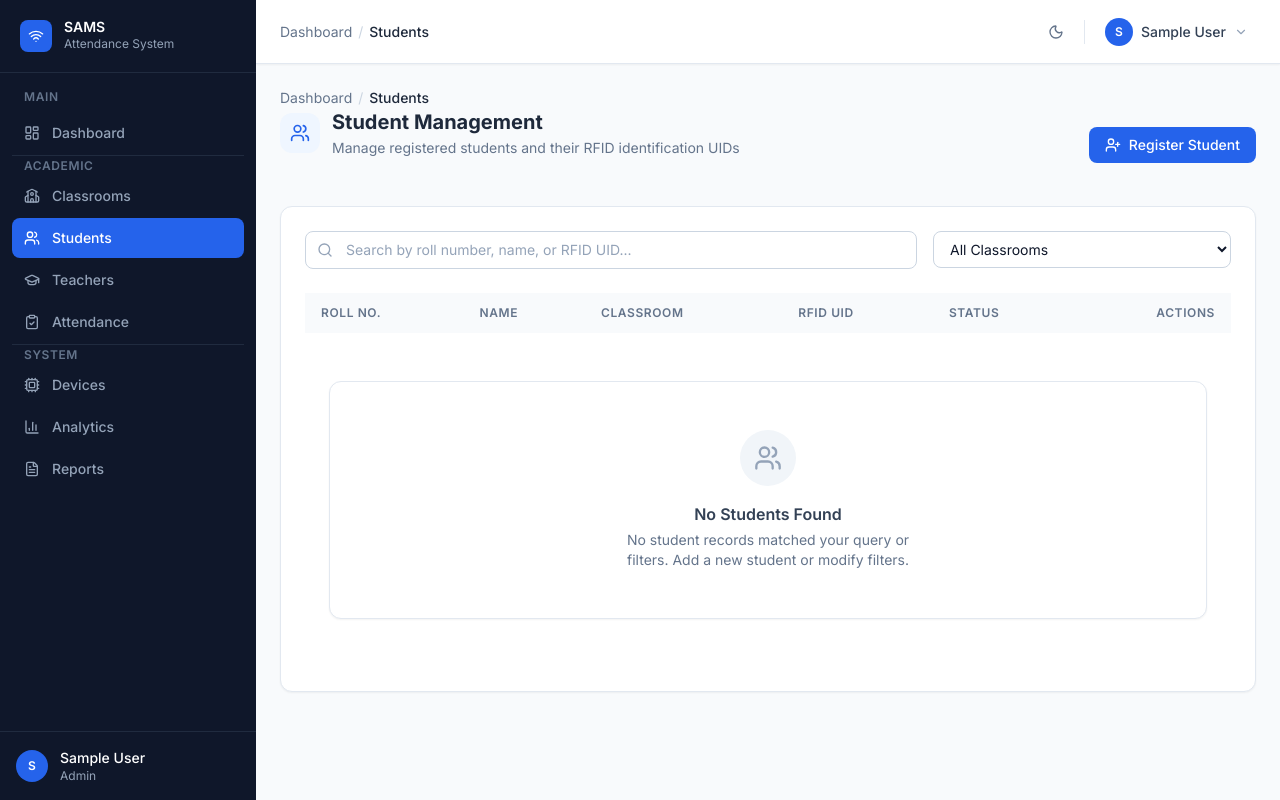
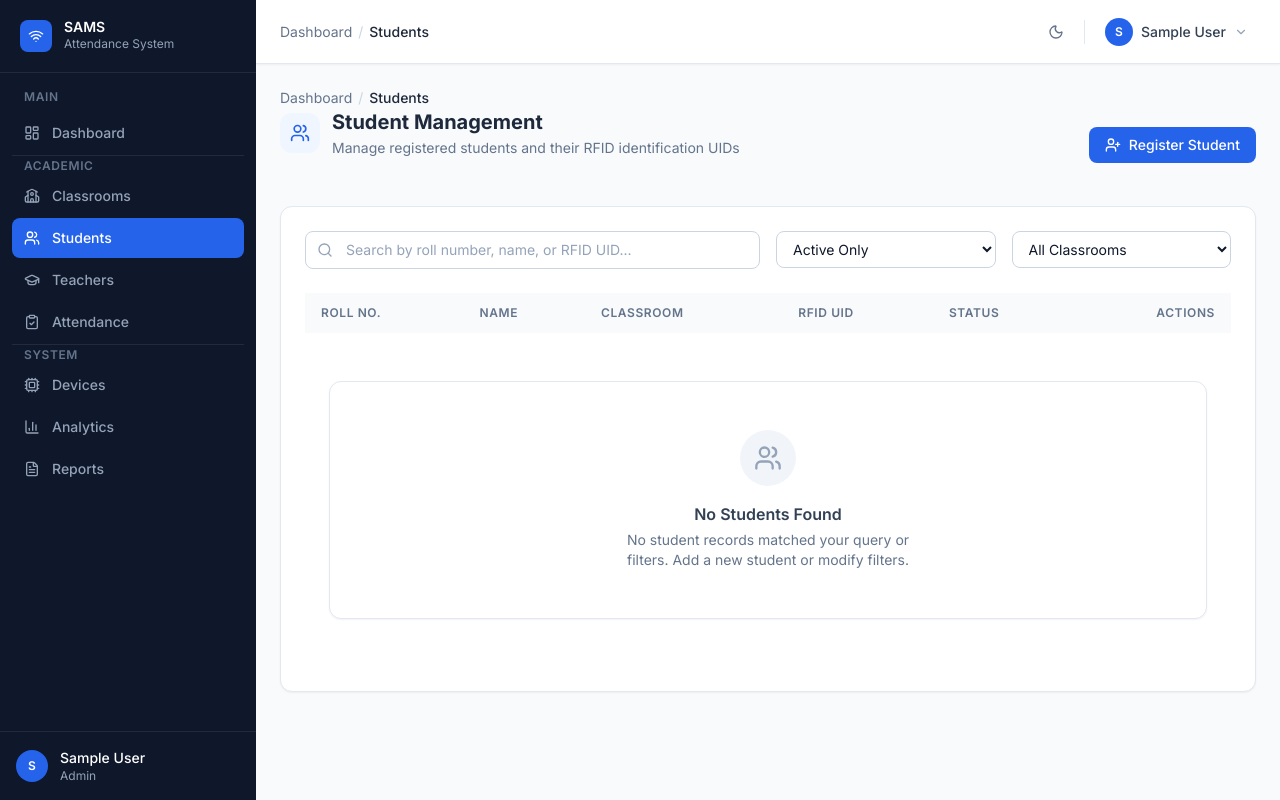
Before and after one commit to Prateek-Giree/rfid-based-attendance-system, a Django app: page /students/ in a window 1280 px wide. Run offline with Django 5.2, Linux system fonts and the light colour scheme; the visitor is signed in with stand-in values (Sample User, id 1); data that the repository does not hold is empty; some libraries are stand-ins or nearby versions.

Commit message:
fix(template): status filtering for inactive students

```diff
--- a/apps/students/services.py
+++ b/apps/students/services.py
@@ -164,6 +164,19 @@ class StudentService:
         return queryset
 
     @staticmethod
+    def filter_by_status(queryset, status_filter: str):
+        """
+        Filters queryset by active/inactive status.
+        status_filter: 'active' | 'inactive' | 'all'
+        Default behavior (empty or 'active') returns only active students.
+        """
+        if status_filter == "inactive":
+            return queryset.filter(is_active=False)
+        if status_filter == "all":
+            return queryset
+        return queryset.filter(is_active=True)
+
+    @staticmethod
     def get_student_stats(user) -> dict:
         """
         Gathers dashboard statistics:
@@ -179,23 +192,29 @@ class StudentService:
             today = timezone.localdate()
             start_of_month = today.replace(day=1)
 
-            students_qs = Student.objects.all()
+            active_qs = Student.objects.filter(is_active=True)
             classrooms_qs = Classroom.objects.all()
-            students_added_this_month = Student.objects.filter(created_at__date__gte=start_of_month).count()
+            students_added_this_month = Student.objects.filter(
+                created_at__date__gte=start_of_month, is_active=True
+            ).count()
         elif hasattr(user, "teacher_profile"):
-            students_qs = Student.objects.filter(classroom__class_teacher=user.teacher_profile)
+            active_qs = Student.objects.filter(
+                classroom__class_teacher=user.teacher_profile, is_active=True
+            )
             classrooms_qs = Classroom.objects.filter(class_teacher=user.teacher_profile)
             students_added_this_month = 0
         else:
-            students_qs = Student.objects.none()
+            active_qs = Student.objects.none()
             classrooms_qs = Classroom.objects.none()
             students_added_this_month = 0
 
-        total_students = students_qs.count()
-        active_students = students_qs.filter(is_active=True).count()
+        total_students = active_qs.count()
+        active_students = total_students
 
         classrooms_data = classrooms_qs.annotate(
-            student_count=models.Count("students")
+            student_count=models.Count(
+                "students", filter=models.Q(students__is_active=True)
+            )
         ).values("id", "name", "section", "student_count")
 
         students_per_classroom = [
--- a/apps/students/templates/students/partials/student_table.html
+++ b/apps/students/templates/students/partials/student_table.html
@@ -72,7 +72,7 @@
 <div class="flex items-center justify-between border-t border-slate-200 dark:border-slate-700/50 px-4 py-4 sm:px-6 mt-4">
     <div class="flex flex-1 justify-between sm:hidden">
         {% if page_obj.has_previous %}
-        <button hx-get="{% url 'students:student_list' %}?page={{ page_obj.previous_page_number }}&q={{ q|default:'' }}&classroom={{ selected_classroom|default:'' }}"
+        <button hx-get="{% url 'students:student_list' %}?page={{ page_obj.previous_page_number }}&q={{ q|default:'' }}&classroom={{ selected_classroom|default:'' }}&status={{ selected_status|default:'active' }}"
                 hx-target="#student-table-container"
                 hx-indicator="#search-indicator"
                 class="relative inline-flex items-center rounded-md border border-slate-300 dark:border-slate-600 bg-white dark:bg-slate-800 px-4 py-2 text-sm font-medium text-slate-700 dark:text-slate-200 hover:bg-slate-50 dark:hover:bg-slate-700">
@@ -85,7 +85,7 @@
         {% endif %}
 
         {% if page_obj.has_next %}
-        <button hx-get="{% url 'students:student_list' %}?page={{ page_obj.next_page_number }}&q={{ q|default:'' }}&classroom={{ selected_classroom|default:'' }}"
+        <button hx-get="{% url 'students:student_list' %}?page={{ page_obj.next_page_number }}&q={{ q|default:'' }}&classroom={{ selected_classroom|default:'' }}&status={{ selected_status|default:'active' }}"
                 hx-target="#student-table-container"
                 hx-indicator="#search-indicator"
                 class="relative ml-3 inline-flex items-center rounded-md border border-slate-300 dark:border-slate-600 bg-white dark:bg-slate-800 px-4 py-2 text-sm font-medium text-slate-700 dark:text-slate-200 hover:bg-slate-50 dark:hover:bg-slate-700">
@@ -115,7 +115,7 @@
             <nav class="isolate inline-flex -space-x-px rounded-md shadow-sm" aria-label="Pagination">
                 {# Previous Button #}
                 {% if page_obj.has_previous %}
-                <button hx-get="{% url 'students:student_list' %}?page={{ page_obj.previous_page_number }}&q={{ q|default:'' }}&classroom={{ selected_classroom|default:'' }}"
+                <button hx-get="{% url 'students:student_list' %}?page={{ page_obj.previous_page_number }}&q={{ q|default:'' }}&classroom={{ selected_classroom|default:'' }}&status={{ selected_status|default:'active' }}"
                         hx-target="#student-table-container"
                         hx-indicator="#search-indicator"
                         class="relative inline-flex items-center rounded-l-md px-2 py-2 text-slate-400 ring-1 ring-inset ring-slate-300 dark:ring-slate-600 hover:bg-slate-50 dark:hover:bg-slate-700 focus:z-20 focus:outline-offset-0">
@@ -135,7 +135,7 @@
                         {{ page_num }}
                     </span>
                     {% elif page_num > page_obj.number|add:"-3" and page_num < page_obj.number|add:"3" %}
-                    <button hx-get="{% url 'students:student_list' %}?page={{ page_num }}&q={{ q|default:'' }}&classroom={{ selected_classroom|default:'' }}"
+                    <button hx-get="{% url 'students:student_list' %}?page={{ page_num }}&q={{ q|default:'' }}&classroom={{ selected_classroom|default:'' }}&status={{ selected_status|default:'active' }}"
                             hx-target="#student-table-container"
                             hx-indicator="#search-indicator"
                             class="relative inline-flex items-center px-4 py-2 text-sm font-semibold text-slate-900 dark:text-slate-200 ring-1 ring-inset ring-slate-300 dark:ring-slate-600 hover:bg-slate-50 dark:hover:bg-slate-700 focus:z-20 focus:outline-offset-0">
@@ -146,7 +146,7 @@
 
                 {# Next Button #}
                 {% if page_obj.has_next %}
-                <button hx-get="{% url 'students:student_list' %}?page={{ page_obj.next_page_number }}&q={{ q|default:'' }}&classroom={{ selected_classroom|default:'' }}"
+                <button hx-get="{% url 'students:student_list' %}?page={{ page_obj.next_page_number }}&q={{ q|default:'' }}&classroom={{ selected_classroom|default:'' }}&status={{ selected_status|default:'active' }}"
                         hx-target="#student-table-container"
                         hx-indicator="#search-indicator"
                         class="relative inline-flex items-center rounded-r-md px-2 py-2 text-slate-400 ring-1 ring-inset ring-slate-300 dark:ring-slate-600 hover:bg-slate-50 dark:hover:bg-slate-700 focus:z-20 focus:outline-offset-0">
--- a/apps/students/templates/students/student_list.html
+++ b/apps/students/templates/students/student_list.html
@@ -4,7 +4,6 @@
 
 {% block content %}
 
-{# ── Page Header ─────────────────────────────────────────────────────── #}
 <div class="flex flex-col md:flex-row md:items-center md:justify-between gap-4 mb-6">
     {% include "partials/components/page_header.html" with header_title="Student Management" header_subtitle="Manage registered students and their RFID identification UIDs" header_icon="users" %}
 
@@ -17,13 +16,10 @@
     {% endif %}
 </div>
 
-{# ── Filter Toolbar Card ─────────────────────────────────────────────── #}
 <div class="card p-6">
 
-    {# ── Search & Filter Controls ── #}
-    <div class="grid grid-cols-1 sm:grid-cols-3 gap-4 mb-6">
+    <div class="grid grid-cols-1 sm:grid-cols-4 gap-4 mb-6">
 
-        {# Search Input #}
         <div class="sm:col-span-2 relative w-full">
             <span class="absolute inset-y-0 left-0 pl-3 flex items-center pointer-events-none">
                 <i data-lucide="search" class="h-4 w-4 text-slate-400"></i>
@@ -36,7 +32,7 @@
                    hx-get="{% url 'students:student_list' %}"
                    hx-trigger="keyup changed delay:300ms, search"
                    hx-target="#student-table-container"
-                   hx-include="[name='classroom']"
+                   hx-include="[name='classroom'],[name='status']"
                    hx-indicator="#search-indicator">
             <span id="search-indicator" class="htmx-indicator absolute inset-y-0 right-0 pr-3 flex items-center">
                 <svg class="animate-spin h-4 w-4 text-primary" xmlns="http://www.w3.org/2000/svg" fill="none" viewBox="0 0 24 24">
@@ -46,14 +42,27 @@
             </span>
         </div>
 
-        {# Classroom Filter Dropdown #}
+        <div>
+            <select name="status"
+                    class="input-field cursor-pointer"
+                    hx-get="{% url 'students:student_list' %}"
+                    hx-trigger="change"
+                    hx-target="#student-table-container"
+                    hx-include="[name='q'],[name='classroom']"
+                    hx-indicator="#search-indicator">
+                <option value="active" {% if selected_status == "active" %}selected{% endif %}>Active Only</option>
+                <option value="inactive" {% if selected_status == "inactive" %}selected{% endif %}>Inactive Only</option>
+                <option value="all" {% if selected_status == "all" %}selected{% endif %}>All Students</option>
+            </select>
+        </div>
+
         <div>
             <select name="classroom"
                     class="input-field cursor-pointer"
                     hx-get="{% url 'students:student_list' %}"
                     hx-trigger="change"
                     hx-target="#student-table-container"
-                    hx-include="[name='q']"
+                    hx-include="[name='q'],[name='status']"
                     hx-indicator="#search-indicator">
                 <option value="">All Classrooms</option>
                 {% for classroom in classrooms %}
@@ -66,7 +75,6 @@
 
     </div>
 
-    {# ── Table Container ── #}
     <div id="student-table-container" class="overflow-x-auto">
         {% include "students/partials/student_table.html" %}
     </div>
--- a/apps/students/views.py
+++ b/apps/students/views.py
@@ -213,12 +213,13 @@
         else:
             queryset = Student.objects.none()
 
-        # Prevent N+1 queries by pre-fetching related classroom objects
         queryset = queryset.select_related("classroom")
 
         q = self.request.GET.get("q", "").strip()
         classroom_id = self.request.GET.get("classroom", "")
+        status_filter = self.request.GET.get("status", "active")
 
+        queryset = StudentService.filter_by_status(queryset, status_filter)
         queryset = StudentService.search_students(queryset, q)
         queryset = StudentService.filter_students(queryset, classroom_id)
         return queryset
@@ -227,7 +228,6 @@
         context = super().get_context_data(**kwargs)
         user = self.request.user
 
-        # Populate classroom filter options based on user role
         if user.is_staff:
             context["classrooms"] = Classroom.objects.all()
         elif hasattr(user, "teacher_profile"):
@@ -242,6 +242,7 @@
         ]
         context["q"] = self.request.GET.get("q", "").strip()
         context["selected_classroom"] = self.request.GET.get("classroom", "")
+        context["selected_status"] = self.request.GET.get("status", "active")
         return context
 
 
```
